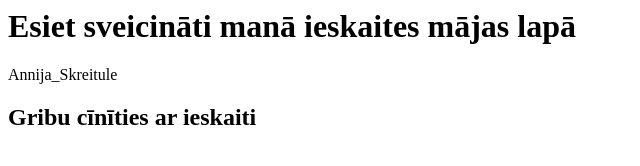
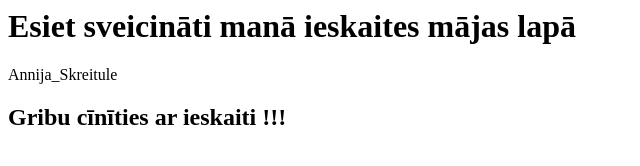
Before and after one commit to Annijaaa/prettygal, a plain HTML site: page iesk_html/index.htm in a window 1280 px wide. Shown: the top 166 px of the page, 0-640 px from the left. Drawn offline with Linux system fonts and the light colour scheme.

Commit message:
Update index.htm

```diff
--- a/iesk_html/index.htm
+++ b/iesk_html/index.htm
@@ -2,7 +2,7 @@
 <body>
 <h1>Esiet sveicināti manā ieskaites mājas lapā</h1>
 <p>Annija_Skreitule</p>
-<h2>Gribu cīnīties ar ieskaiti</h2>
+<h2>Gribu cīnīties ar ieskaiti !!!</h2>
 <html>
 <body>
 <br>
```
